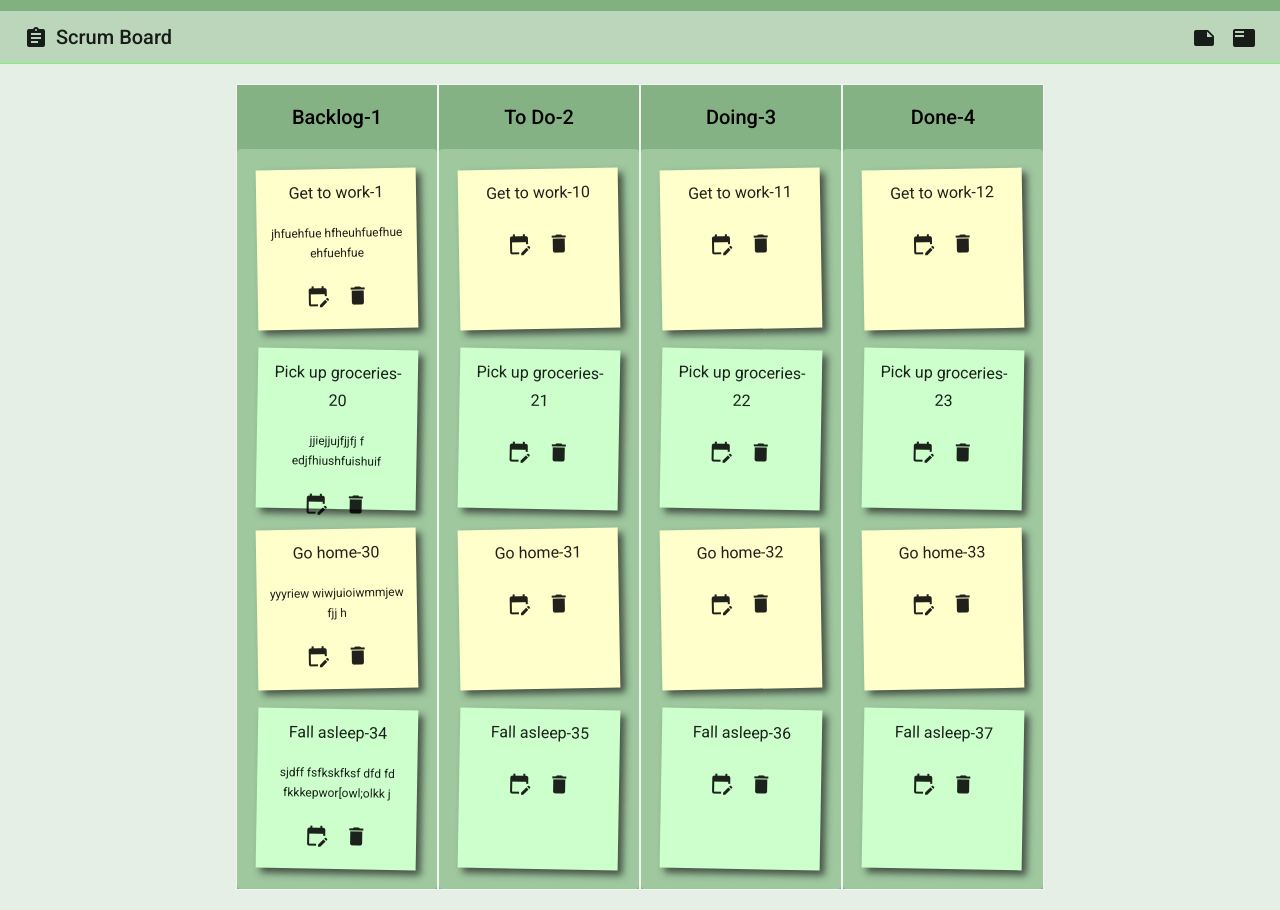
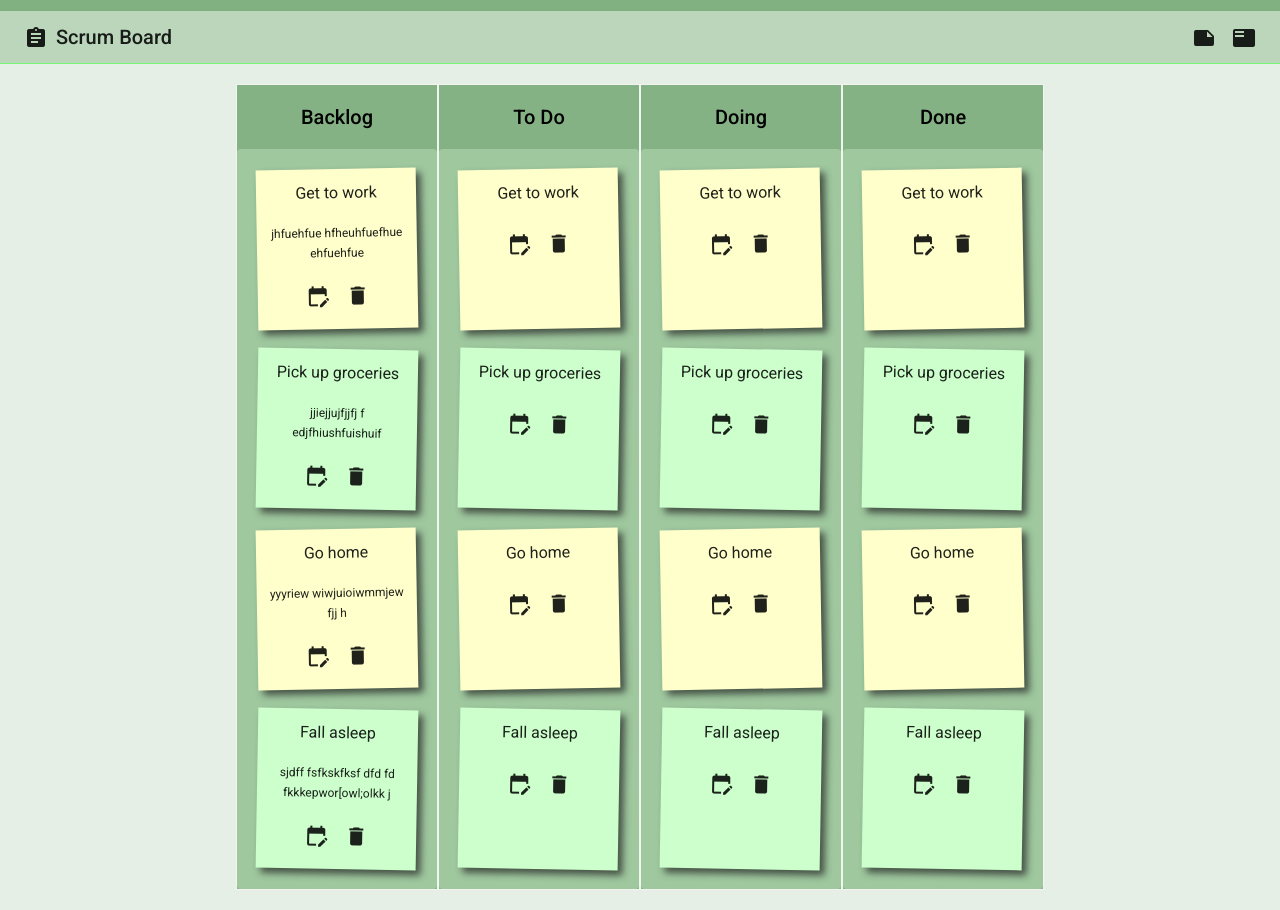
Before and after one commit to cristianzortea/scrum, an Angular app: page /board in a window 1280 px wide. Built offline with nearby package versions, Linux system fonts and the light colour scheme.

Commit message:
fixing Board

```diff
--- a/src/app/board.service.ts
+++ b/src/app/board.service.ts
@@ -32,9 +32,9 @@ export class BoardService {
         description:' sjdff  fsfkskfksf  dfd fd  fkkkepwor[owl;olkk  j'
       }]},
     {
-        id: 2, name: 'To Do',  stories : [ {id: 10, name: 'Get to work', description:''}, {id:21, name:'Pick up groceries', description:''},{id:31, name:'Go home', description:''},{id:35, name:'Fall asleep', description:''}]},
-    {id: 3, name: 'Doing',  stories : [ {id: 11, name: 'Get to work', description:''}, {id:22, name:'Pick up groceries', description:''},{id:32, name:'Go home', description:''},{id:36, name:'Fall asleep', description:''}]},
-    {id: 4, name: 'Done',  stories : [ {id: 12, name: 'Get to work', description:''}, {id:23, name:'Pick up groceries', description:''},{id:33, name:'Go home', description:''},{id:37, name:'Fall asleep', description:''}]}
+        id: 2222, name: 'To Do',  stories : [ {id: 10, name: 'Get to work', description:''}, {id:21, name:'Pick up groceries', description:''},{id:31, name:'Go home', description:''},{id:35, name:'Fall asleep', description:''}]},
+    {id: 3333, name: 'Doing',  stories : [ {id: 11, name: 'Get to work', description:''}, {id:22, name:'Pick up groceries', description:''},{id:32, name:'Go home', description:''},{id:36, name:'Fall asleep', description:''}]},
+    {id: 4444, name: 'Done',  stories : [ {id: 12, name: 'Get to work', description:''}, {id:23, name:'Pick up groceries', description:''},{id:33, name:'Go home', description:''},{id:37, name:'Fall asleep', description:''}]}
   ];
 
   constructor() {
--- a/src/app/column/column.component.html
+++ b/src/app/column/column.component.html
@@ -1,11 +1,12 @@
 
 <div class="column-container">
-    <h2>{{column.name}}-{{column.id}}</h2>
+    <h2>{{column.name}}</h2>
     <div
         cdkDropList
         [cdkDropListData]="keys"
         class="column-stories"
         cdkDropListSortingDisabled
+        id = {{column.id}}
         (cdkDropListDropped)="drop($event)">
             <div class="story" *ngFor="let story_id of keys" cdkDrag>
                 <app-story [story_id]=story_id></app-story>
--- a/src/app/column/column.component.ts
+++ b/src/app/column/column.component.ts
@@ -30,6 +30,9 @@ export class ColumnComponent implements OnInit {
     if (event.previousContainer === event.container) {
       moveItemInArray(event.container.data, event.previousIndex, event.currentIndex);
     } else {
+      var column: Column = this.boardService.getColumnById(Number(event.container.id));
+      console.log(column.name);
+      console.log("Need to implement save here!");
       transferArrayItem(
         event.previousContainer.data,
         event.container.data,
--- a/src/app/mock-board.ts
+++ b/src/app/mock-board.ts
@@ -22,7 +22,8 @@ export const columns: Column[] = [
         name:'Fall asleep',
         description:' sjdff  fsfkskfksf  dfd fd  fkkkepwor[owl;olkk  j'
       }]},
-    {id: 2, name: 'To Do',  stories : [ {id: 10, name: 'Get to work', description:''}, {id:21, name:'Pick up groceries', description:''},{id:31, name:'Go home', description:''},{id:35, name:'Fall asleep', description:''}]},
+    {
+        id: 2, name: 'To Do',  stories : [ {id: 10, name: 'Get to work', description:''}, {id:21, name:'Pick up groceries', description:''},{id:31, name:'Go home', description:''},{id:35, name:'Fall asleep', description:''}]},
     {id: 3, name: 'Doing',  stories : [ {id: 11, name: 'Get to work', description:''}, {id:22, name:'Pick up groceries', description:''},{id:32, name:'Go home', description:''},{id:36, name:'Fall asleep', description:''}]},
     {id: 4, name: 'Done',  stories : [ {id: 12, name: 'Get to work', description:''}, {id:23, name:'Pick up groceries', description:''},{id:33, name:'Go home', description:''},{id:37, name:'Fall asleep', description:''}]}
   ]
--- a/src/app/story/story.component.html
+++ b/src/app/story/story.component.html
@@ -1,4 +1,4 @@
-<h3>{{story.name}}-{{story.id}}</h3>
+<h3>{{story.name}}</h3>
 <p>{{story.description}}</p>
 <div>
     <button routerLink="/board/" mat-icon-button class="example-icon favorite-icon" aria-label="Example icon-button with heart icon">
```
